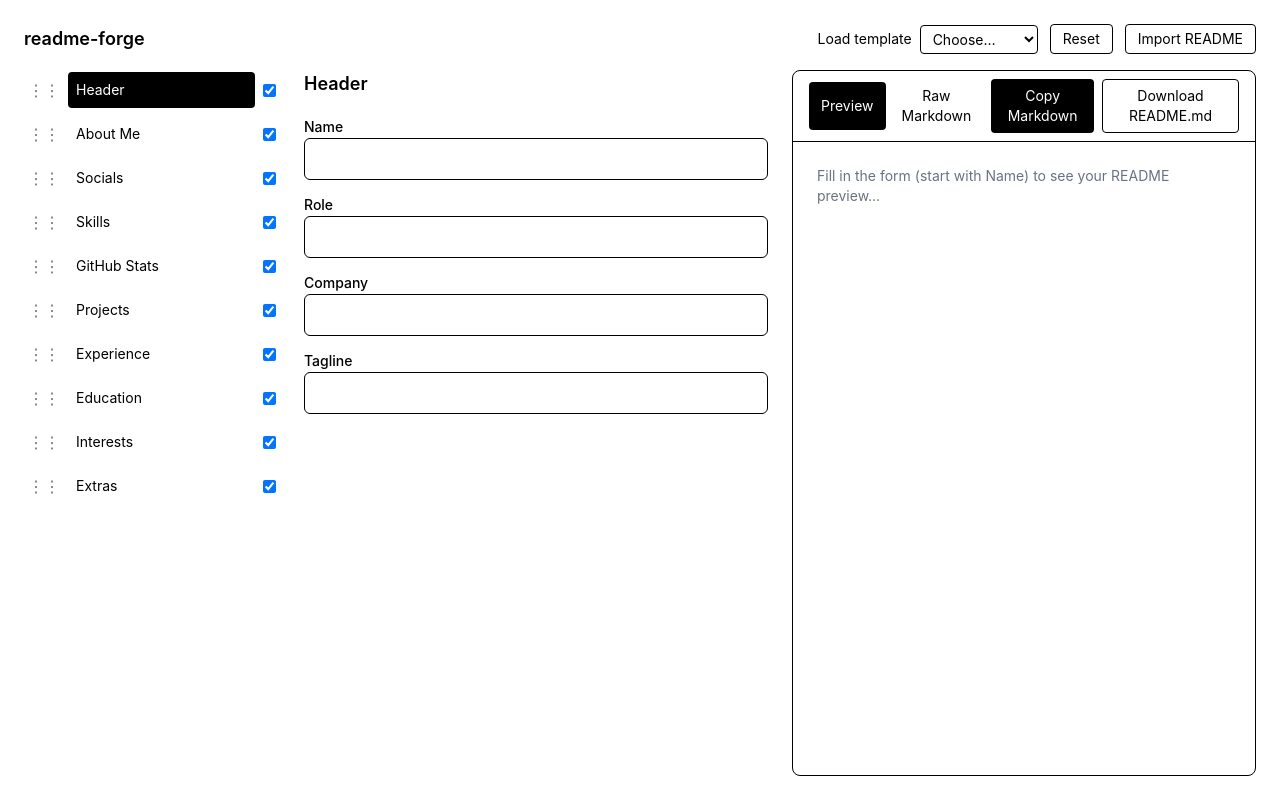
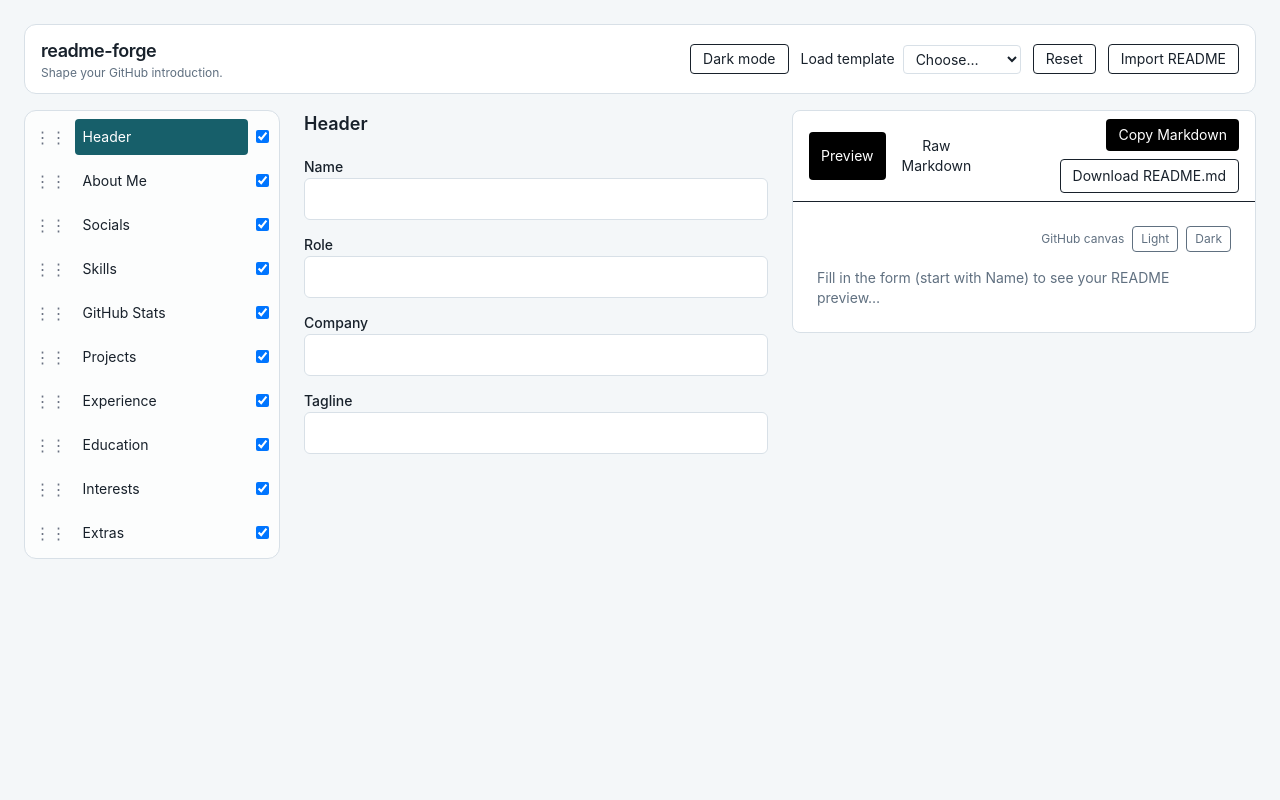
Before and after one commit to aungkyawthex/readme-forge, a React (Vite) app: page / in a window 1280 px wide. Built offline with nearby package versions, Linux system fonts and the light colour scheme.

Commit message:
feat: implement theme switching and enhance UI with responsive design

```diff
--- a/src/App.tsx
+++ b/src/App.tsx
@@ -34,26 +34,52 @@ export default function App() {
   const profile = useProfile((s) => s.profile);
   const sectionOrder = useProfile((s) => s.sectionOrder);
   const disabledSections = useProfile((s) => s.disabledSections);
+  const theme = useProfile((s) => s.theme);
   const markdown = generateMarkdown(profile, { sectionOrder, disabledSections });
   const [activeId, setActiveId] = useState<SectionId>("header");
+  const [mobilePanel, setMobilePanel] = useState<"edit" | "preview">("edit");
   const ActiveForm = forms[activeId];
   const activeLabel = sections.find((s) => s.id === activeId)?.label ?? "";
 
   return (
-    <div className="flex h-screen flex-col gap-4 p-6">
+    <div className="app-shell flex min-h-screen flex-col gap-4 p-4 sm:p-6" data-theme={theme}>
       <EditorToolbar />
-      <div className="grid min-h-0 flex-1 grid-cols-[16rem_1fr_1fr] gap-6">
-        <SectionSidebar
-          activeId={activeId}
-          onSelect={(id) => setActiveId(id as SectionId)}
-        />
+      <div className="flex rounded-lg border p-1 lg:hidden" role="tablist" aria-label="Editor view">
+        <button
+          type="button"
+          role="tab"
+          aria-selected={mobilePanel === "edit"}
+          className={`flex-1 rounded px-3 py-2 text-sm ${mobilePanel === "edit" ? "bg-[var(--accent)] text-white" : ""}`}
+          onClick={() => setMobilePanel("edit")}
+        >
+          Edit
+        </button>
+        <button
+          type="button"
+          role="tab"
+          aria-selected={mobilePanel === "preview"}
+          className={`flex-1 rounded px-3 py-2 text-sm ${mobilePanel === "preview" ? "bg-[var(--accent)] text-white" : ""}`}
+          onClick={() => setMobilePanel("preview")}
+        >
+          Preview
+        </button>
+      </div>
+      <div className="grid min-h-0 flex-1 gap-6 lg:grid-cols-[16rem_minmax(0,1fr)_minmax(0,1fr)]">
+        <div className={mobilePanel === "preview" ? "hidden lg:block" : ""}>
+          <SectionSidebar
+            activeId={activeId}
+            onSelect={(id) => setActiveId(id as SectionId)}
+          />
+        </div>
 
-        <section className="overflow-y-auto">
+        <section className={`editor-panel overflow-y-auto ${mobilePanel === "preview" ? "hidden lg:block" : ""}`}>
           <h2 className="mb-4 text-lg font-semibold">{activeLabel}</h2>
           <ActiveForm />
         </section>
 
-        <OutputPanel markdown={markdown} />
+        <div className={mobilePanel === "edit" ? "hidden lg:block" : ""}>
+          <OutputPanel markdown={markdown} />
+        </div>
       </div>
     </div>
   );
--- a/src/components/EditorToolbar.tsx
+++ b/src/components/EditorToolbar.tsx
@@ -7,6 +7,8 @@ export function EditorToolbar() {
   const loadTemplate = useProfile((s) => s.loadTemplate);
   const reset = useProfile((s) => s.reset);
   const updateSection = useProfile((s) => s.updateSection);
+  const theme = useProfile((s) => s.theme);
+  const setTheme = useProfile((s) => s.setTheme);
   const [importText, setImportText] = useState("");
   const [importOpen, setImportOpen] = useState(false);
 
@@ -31,8 +33,19 @@ export function EditorToolbar() {
   };
 
   return (
-    <header className="flex flex-wrap items-center gap-3">
-      <h1 className="mr-auto text-lg font-semibold">readme-forge</h1>
+    <header className="toolbar flex flex-wrap items-center gap-3 rounded-xl border px-4 py-3">
+      <div className="mr-auto">
+        <h1 className="text-lg font-semibold tracking-tight">readme-forge</h1>
+        <p className="text-xs text-[var(--muted)]">Shape your GitHub introduction.</p>
+      </div>
+      <button
+        type="button"
+        className="rounded border px-3 py-1 text-sm"
+        onClick={() => setTheme(theme === "light" ? "dark" : "light")}
+        aria-label={`Switch to ${theme === "light" ? "dark" : "light"} mode`}
+      >
+        {theme === "light" ? "Dark mode" : "Light mode"}
+      </button>
       <label className="flex items-center gap-2 text-sm">
         <span>Load template</span>
         <select
--- a/src/components/OutputPanel.tsx
+++ b/src/components/OutputPanel.tsx
@@ -20,6 +20,7 @@ function downloadReadme(markdown: string) {
 export function OutputPanel({ markdown }: OutputPanelProps) {
   const [tab, setTab] = useState<Tab>("preview");
   const [copied, setCopied] = useState(false);
+  const [githubTheme, setGithubTheme] = useState<"light" | "dark">("light");
 
   useEffect(() => {
     if (!copied) return;
@@ -33,7 +34,7 @@ export function OutputPanel({ markdown }: OutputPanelProps) {
   };
 
   return (
-    <section className="flex min-h-0 flex-col overflow-hidden rounded-lg border">
+    <section className="output-panel flex min-h-0 flex-col overflow-hidden rounded-lg border">
       <div className="flex items-center justify-between gap-2 border-b px-4 py-2">
         <div className="flex gap-1" role="tablist" aria-label="Output">
           <button
@@ -59,7 +60,7 @@ export function OutputPanel({ markdown }: OutputPanelProps) {
             Raw Markdown
           </button>
         </div>
-        <div className="flex gap-2">
+        <div className="flex flex-wrap justify-end gap-2">
           <button
             type="button"
             className="rounded bg-black px-3 py-1.5 text-sm text-white"
@@ -77,8 +78,29 @@ export function OutputPanel({ markdown }: OutputPanelProps) {
         </div>
       </div>
       <div className="min-h-0 flex-1 overflow-y-auto p-6">
+        {tab === "preview" && (
+          <div className="mb-4 flex items-center justify-end gap-2 text-xs text-[var(--muted)]">
+            <span>GitHub canvas</span>
+            <button
+              type="button"
+              className="rounded border px-2 py-1"
+              aria-pressed={githubTheme === "light"}
+              onClick={() => setGithubTheme("light")}
+            >
+              Light
+            </button>
+            <button
+              type="button"
+              className="rounded border px-2 py-1"
+              aria-pressed={githubTheme === "dark"}
+              onClick={() => setGithubTheme("dark")}
+            >
+              Dark
+            </button>
+          </div>
+        )}
         {tab === "preview" ? (
-          <Preview markdown={markdown} />
+          <Preview markdown={markdown} githubTheme={githubTheme} />
         ) : (
           <textarea
             readOnly
--- a/src/components/Preview.tsx
+++ b/src/components/Preview.tsx
@@ -2,17 +2,22 @@ import ReactMarkdown from "react-markdown";
 import remarkGfm from "remark-gfm";
 import rehypeRaw from "rehype-raw";
 
-export function Preview({ markdown }: { markdown: string }) {
+type PreviewProps = {
+  markdown: string;
+  githubTheme: "light" | "dark";
+};
+
+export function Preview({ markdown, githubTheme }: PreviewProps) {
   if (!markdown.trim()) {
     return (
-      <p className="text-sm text-gray-500">
+      <p className="text-sm text-[var(--muted)]">
         Fill in the form (start with Name) to see your README preview…
       </p>
     );
   }
 
   return (
-    <article className="prose max-w-none">
+    <article className={`github-preview prose max-w-none ${githubTheme === "dark" ? "github-dark" : "github-light"}`}>
       <ReactMarkdown remarkPlugins={[remarkGfm]} rehypePlugins={[rehypeRaw]}>
         {markdown}
       </ReactMarkdown>
--- a/src/index.css
+++ b/src/index.css
@@ -1,3 +1,48 @@
 @import "tailwindcss";
 
 @plugin "@tailwindcss/typography";
+
+/* The editor uses ink-and-paper tokens; preview canvases stay deliberately GitHub-like. */
+:root {
+  font-family: Inter, ui-sans-serif, system-ui, sans-serif;
+}
+
+.app-shell {
+  --page: #f4f7f9;
+  --panel: #ffffff;
+  --ink: #18212b;
+  --muted: #607080;
+  --line: #d8e0e7;
+  --accent: #175f6a;
+  --accent-soft: #e1f1ef;
+  background: var(--page);
+  color: var(--ink);
+}
+
+.app-shell[data-theme="dark"] {
+  --page: #11191f;
+  --panel: #18242c;
+  --ink: #e9f2f4;
+  --muted: #a7bac0;
+  --line: #31434c;
+  --accent: #55b8bd;
+  --accent-soft: #193d43;
+}
+
+.app-shell :is(.toolbar, .output-panel) { background: var(--panel); border-color: var(--line); }
+.app-shell :is(input, textarea, select) { background: var(--panel); color: var(--ink); border-color: var(--line); }
+.app-shell button:focus-visible, .app-shell input:focus-visible, .app-shell textarea:focus-visible, .app-shell select:focus-visible { outline: 2px solid var(--accent); outline-offset: 2px; }
+.app-shell button { cursor: pointer; }
+.app-shell nav { background: color-mix(in srgb, var(--panel) 72%, transparent); padding: .35rem; border: 1px solid var(--line); border-radius: .75rem; }
+.app-shell [aria-current="page"] { background: var(--accent) !important; }
+
+.github-preview { border: 1px solid #d0d7de; border-radius: .5rem; padding: 1.5rem; }
+.github-light { color: #1f2328; background: #ffffff; }
+.github-dark { color: #f0f6fc; background: #0d1117; border-color: #30363d; }
+.github-dark :is(h1, h2, h3, h4, strong, a) { color: #f0f6fc; }
+.github-dark a { color: #58a6ff; }
+.github-dark code { color: #f0f6fc; background: #161b22; }
+
+@media (prefers-reduced-motion: no-preference) {
+  .app-shell, .app-shell button, .app-shell input, .app-shell textarea { transition: background-color .18s ease, color .18s ease, border-color .18s ease; }
+}
--- a/src/store/useProfile.ts
+++ b/src/store/useProfile.ts
@@ -8,9 +8,11 @@ type ProfileState = {
   profile: Profile;
   disabledSections: string[];
   sectionOrder: string[];
+  theme: "light" | "dark";
   updateSection: <K extends keyof Profile>(key: K, value: Profile[K]) => void;
   toggleSection: (id: string) => void;
   setSectionOrder: (sectionOrder: string[]) => void;
+  setTheme: (theme: "light" | "dark") => void;
   loadTemplate: (id: string) => void;
   reset: () => void;
 };
@@ -19,6 +21,7 @@ type PersistedSlice = {
   profile?: Partial<Profile>;
   disabledSections?: string[];
   sectionOrder?: string[];
+  theme?: "light" | "dark";
 };
 
 function withIds<T extends { id: string }>(
@@ -84,6 +87,7 @@ export const useProfile = create<ProfileState>()(
       profile: emptyProfile,
       disabledSections: [],
       sectionOrder: defaultSectionOrder,
+      theme: "light",
       updateSection: (key, value) =>
         set((state) => ({ profile: { ...state.profile, [key]: value } })),
       toggleSection: (id) =>
@@ -93,6 +97,7 @@ export const useProfile = create<ProfileState>()(
             : [...state.disabledSections, id],
         })),
       setSectionOrder: (sectionOrder) => set({ sectionOrder: normalizeOrder(sectionOrder) }),
+      setTheme: (theme) => set({ theme }),
       loadTemplate: (id) => {
         const template = templates.find((t) => t.id === id);
         if (!template) return;
@@ -123,6 +128,7 @@ export const useProfile = create<ProfileState>()(
           disabledSections: (saved?.disabledSections ?? []).filter((id) =>
             known.has(id)
           ),
+          theme: saved?.theme === "dark" ? "dark" : "light",
         };
       },
     }
```
